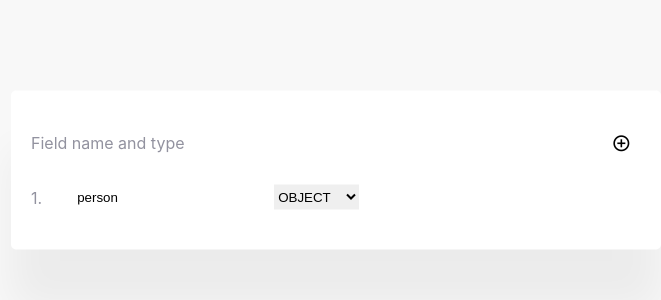
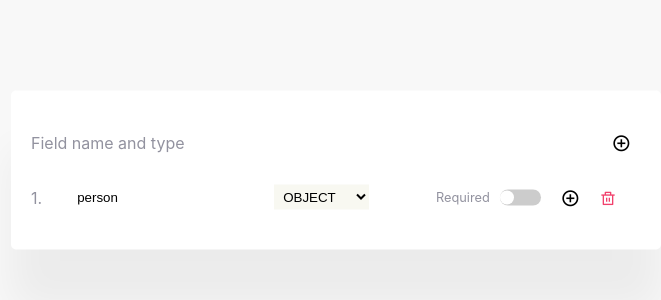
Before and after one commit to killcodeX/cosmocloud-hiring, a React (Create React App) app: page / in a window 1280 px wide. Shown: the part 230-530 px from the top of the page, without its empty margins (304-965 px from the left). Built offline with nearby package versions, Linux system fonts and the light colour scheme.

Commit message:
field required is added

```diff
--- a/src/App.tsx
+++ b/src/App.tsx
@@ -4,8 +4,9 @@ import Fields from "./components/fields";
 type fieldProps = {
   id: number;
   name: string;
-  type:string;
-}
+  type: string;
+  required: boolean;
+};
 
 function App() {
   const [field, setField] = useState<fieldProps[]>([
@@ -13,17 +14,19 @@ function App() {
       id: 0,
       name: "person",
       type: "OBJECT",
+      required: false,
     },
   ]);
 
   const handleAdd = () => {
-    let obj = {
-      id:field.length+1,
-      name:"AddName",
-      type:"String"
-    }
-    setField([...field, obj])
-  }
+    let obj: fieldProps = {
+      id: field.length + 1,
+      name: "AddName",
+      type: "OBJECT",
+      required: false,
+    };
+    setField([...field, obj]);
+  };
   return (
     <div className="card">
       <div className="card-header">
--- a/src/components/fields.tsx
+++ b/src/components/fields.tsx
@@ -4,6 +4,7 @@ type fieldProps = {
   id: number;
   name: string;
   type: string;
+  required: boolean;
 };
 
 type Iprops = {
@@ -28,10 +29,21 @@ export default function Fields({ field, setField }: Iprops) {
     setField([...field]);
   };
 
+  // This function helps to update required the field
+  const handleRequire = (id: number) => {
+    let objIndex = field.findIndex((obj) => obj.id === id);
+    field[objIndex].required = !field[objIndex].required;
+    setField([...field]);
+  };
+
   // This function helps to delete the field
   const handleDelete = (id: number) => {
     let newFields = field.filter((field) => field.id !== id);
     setField(newFields);
+  };
+
+  const handleFieldAdd = () => {
+    console.log("this item has object");
   };
   return (
     <div className="fields">
@@ -42,11 +54,16 @@ export default function Fields({ field, setField }: Iprops) {
             <div className="field-id">{index + 1}.</div>
             <div className="field-details">
               <div className="field-details-left">
-                <input
-                  type="text"
-                  value={field[index].name}
-                  onChange={(e) => handleInput(e, item.id)}
-                />
+                <div className="form-group">
+                  <input
+                    type="text"
+                    value={field[index].name}
+                    onChange={(e) => handleInput(e, item.id)}
+                  />
+                  {field[index].required && !field[index].name ? (
+                    <span className="invalid">Field Required!</span>
+                  ) : null}
+                </div>
                 <select
                   value={field[index].type}
                   onChange={(e) => handleSelect(e, item.id)}
@@ -61,6 +78,26 @@ export default function Fields({ field, setField }: Iprops) {
                 </select>
               </div>
               <div className="field-details-right">
+                <div className="switch-componenet">
+                  <span>Required</span>
+                  <label className="switch">
+                    <input
+                      type="checkbox"
+                      checked={field[index].required}
+                      onChange={() => handleRequire(item.id)}
+                    />
+                    <span className="slider round"></span>
+                  </label>
+                </div>
+                {field[index].type === "OBJECT" ? (
+                  <div
+                    className="card-toolbar"
+                    role="button"
+                    onClick={handleFieldAdd}
+                  >
+                    <i className="ri-add-circle-line"></i>
+                  </div>
+                ) : null}
                 <div
                   className="delete-field"
                   role="button"
--- a/src/index.css
+++ b/src/index.css
@@ -71,17 +71,17 @@ body {
   background-color: #f8f8f1;
 }
 
-.field-details-left {
+.field-details-left,  .field-details-right{
   display: flex;
   flex-direction: row;
   gap: 20px;
   align-items: center;
 }
 
-.field-details-right {
+/* .field-details-right {
   opacity: 0;
   visibility: hidden;
-}
+} */
 
 .field:hover .field-details-right {
   opacity: 1;
@@ -103,7 +103,91 @@ select {
   border: none;
 }
 
-code {
-  font-family: source-code-pro, Menlo, Monaco, Consolas, "Courier New",
-    monospace;
+select{
+  padding: 2px 5px;
+  background-color: #f8f8f1;
 }
+
+.form-group{
+  display: flex;
+  flex-direction: column;
+  gap:5px;
+}
+
+.form-group span{
+  font-size: 0.7rem;
+  color: #f1416c;
+}
+
+/* for rounded switch */
+
+.switch-componenet{
+  display: flex;
+  gap: 10px;
+  align-items: center;
+}
+
+.switch-componenet span{
+  font-size: 0.8rem;
+  color: #92929f;
+}
+
+.switch {
+  position: relative;
+  display: inline-block;
+  width: 41px;
+  height: 16px;
+}
+
+.switch input {
+  opacity: 0;
+  width: 0;
+  height: 0;
+}
+
+.slider {
+  position: absolute;
+  cursor: pointer;
+  top: 0;
+  left: 0;
+  right: 0;
+  bottom: 0;
+  background-color: #ccc;
+  -webkit-transition: .4s;
+  transition: .4s;
+}
+
+.slider:before {
+  position: absolute;
+  content: "";
+  height: 14px;
+  width: 14px;
+  left: 0px;
+  bottom: 1px;
+  background-color: white;
+  -webkit-transition: .4s;
+  transition: .4s;
+}
+
+input:checked + .slider {
+  background-color: #2196F3;
+}
+
+input:focus + .slider {
+  box-shadow: 0 0 1px #2196F3;
+}
+
+input:checked + .slider:before {
+  -webkit-transform: translateX(26px);
+  -ms-transform: translateX(26px);
+  transform: translateX(26px);
+}
+
+/* Rounded sliders */
+.slider.round {
+  border-radius: 34px;
+}
+
+.slider.round:before {
+  border-radius: 50%;
+}
```
